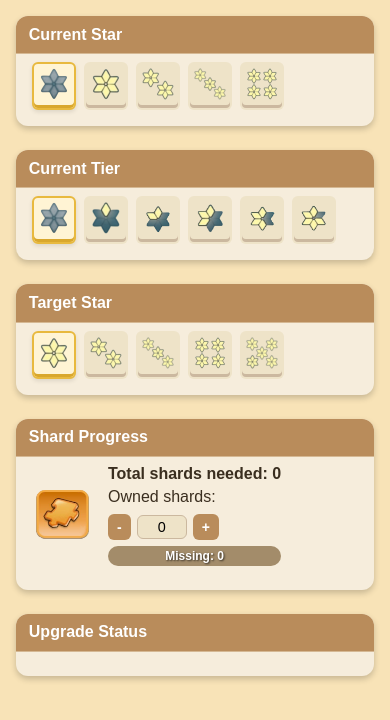
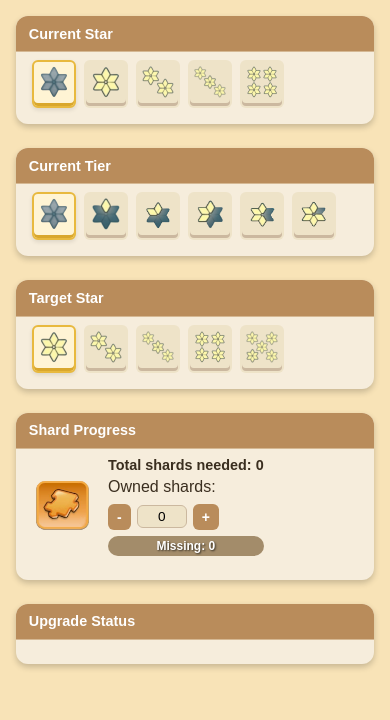
Before and after one commit to Borys21/Kingshot_Tools, a plain HTML site: page calculators/hero-star-shard-calculator/index.html in a window 390 px wide. Drawn offline with Linux system fonts and the light colour scheme.

Commit message:
Update shard-style.css

```diff
--- a/calculators/hero-star-shard-calculator/shard-style.css
+++ b/calculators/hero-star-shard-calculator/shard-style.css
@@ -222,7 +222,7 @@ body {
 /* === Mobile Adjustments === */
 @media (max-width: 600px) {
   .section-header {
-    font-size: 1rem;
+    font-size: 0.9rem;
     padding: 0.6rem 0.8rem;
   }
 
@@ -242,12 +242,12 @@ body {
   }
 
   .shard-info h2 {
-    font-size: 1rem;
+    font-size: 0.9rem;
   }
 
   .shard-input-wrapper input {
     width: 42px;
-    font-size: 0.9rem;
+    font-size: 0.85rem;
     padding: 3px;
   }
 
```
